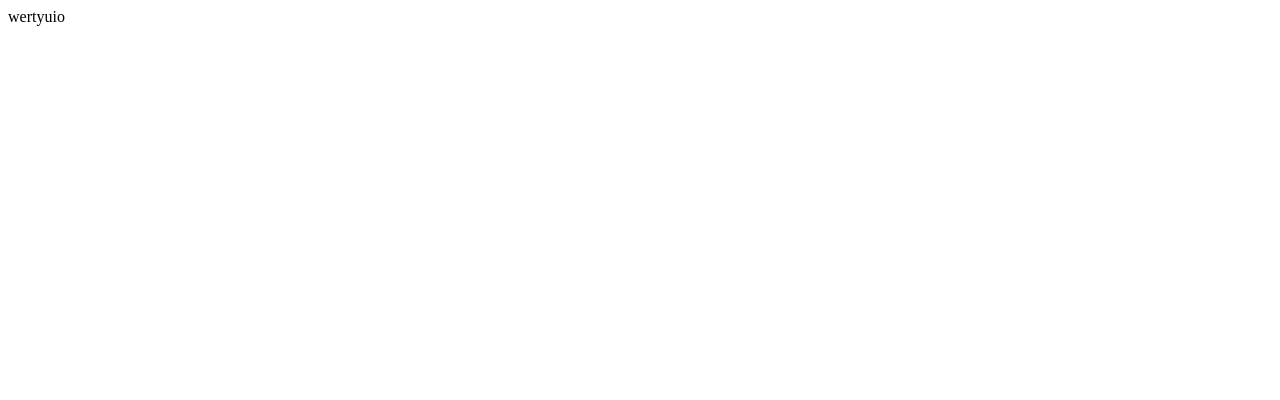
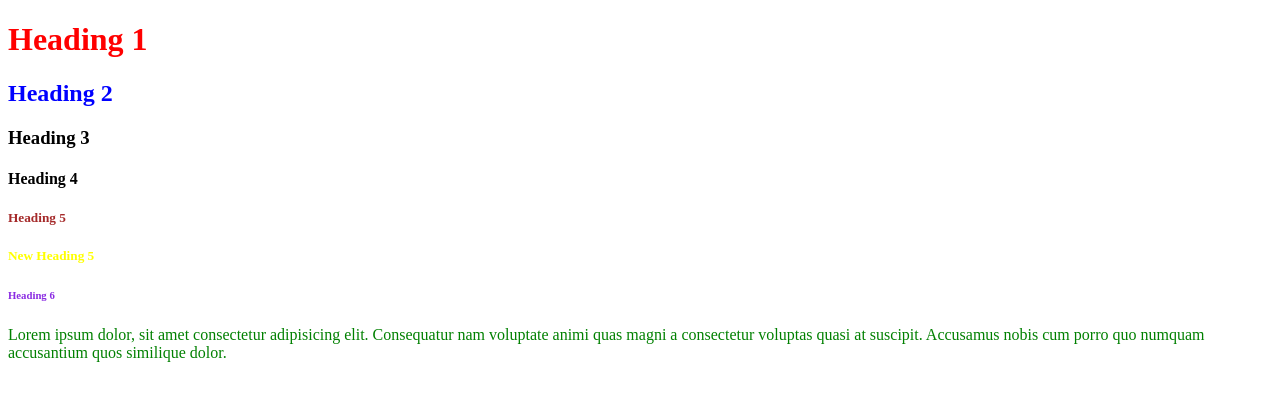
Before and after one commit to zinnycode/web1class, a plain HTML site: page index.html in a window 1280 px wide. Drawn offline with Linux system fonts and the light colour scheme.

Commit message:
modified html and css

```diff
--- a/CSS/style.css
+++ b/CSS/style.css
@@ -0,0 +1,23 @@
+/*
+css syntax
+
+selector {
+    property: value;
+}
+
+for classes use dot(.)
+for id use (#)
+
+*/
+
+h5{
+    color: brown;
+}
+
+.myH5{
+    color: yellow;
+}
+
+#h6Id{
+    color: blueviolet;
+}
--- a/index.html
+++ b/index.html
@@ -5,8 +5,63 @@
     <meta http-equiv="X-UA-Compatible" content="IE=edge">
     <meta name="viewport" content="width=device-width, initial-scale=1.0">
     <title>My site</title>
+    <link rel="stylesheet" href="/CSS/style.css">
 </head>
+
 <body>
-    wertyuio
+
+    <h1 style="color: red;">
+        Heading 1
+    </h1>
+
+    <h2 style="color: blue;">
+        Heading 2
+    </h2>
+
+    <h3>
+        Heading 3
+    </h3>
+
+    <h4>
+        Heading 4
+    </h4>
+
+    <h5>
+        Heading 5
+    </h5>
+
+    <h5 class="myH5">
+        New Heading 5
+    </h5>
+
+    <h6 id="h6Id">
+        Heading 6
+    </h6>
+
+
+    <!-- paragraph section -->
+    <p style="color: green;">
+        Lorem ipsum dolor, sit amet consectetur adipisicing elit.
+        Consequatur nam voluptate animi quas magni a consectetur
+        voluptas quasi at suscipit. Accusamus nobis cum porro quo
+        numquam accusantium quos similique dolor.
+    </p>
+
+
+
+
+
+
+
+
+
+
+
+
+
+
+
+
+
 </body>
 </html>
```
